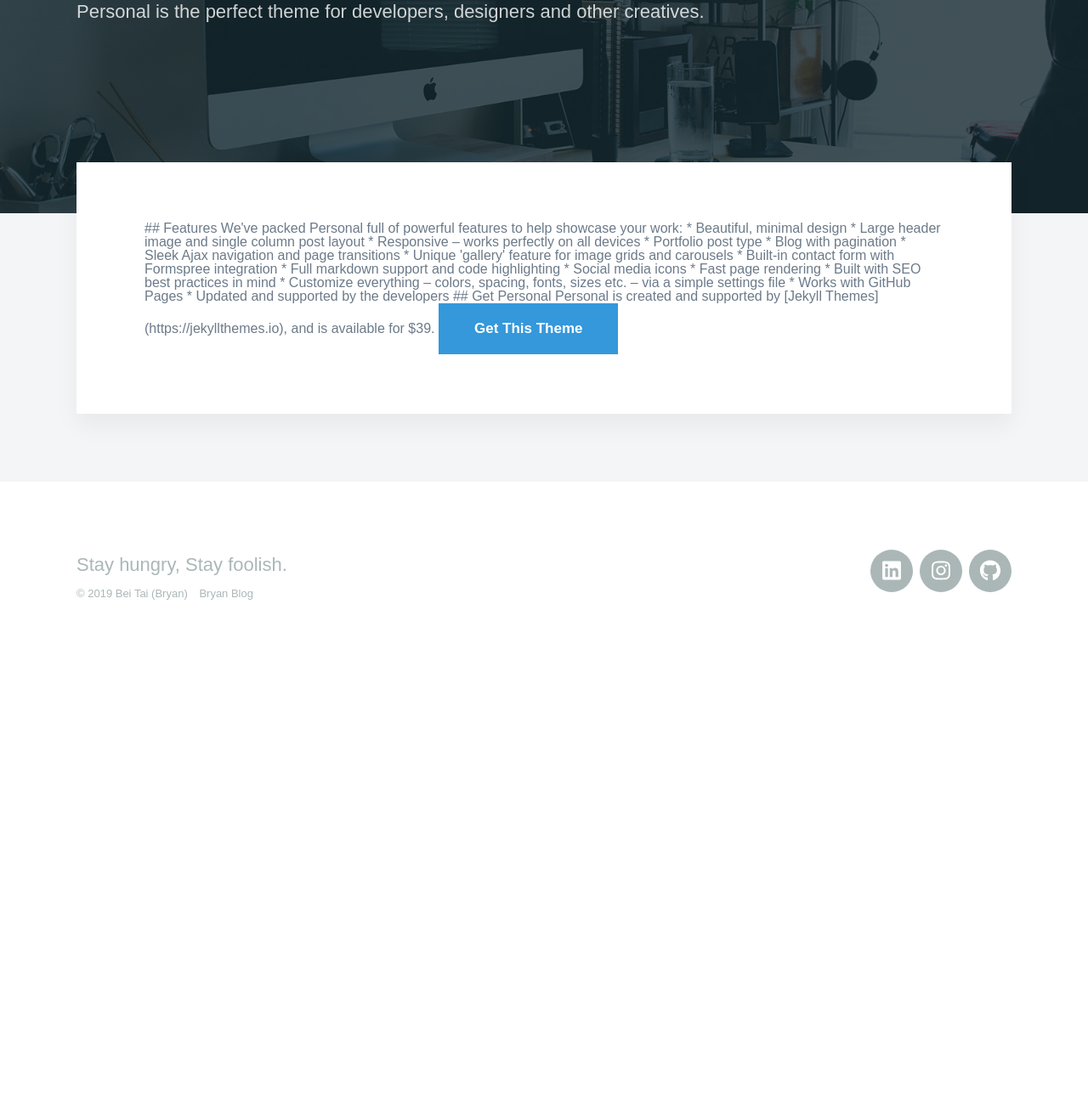
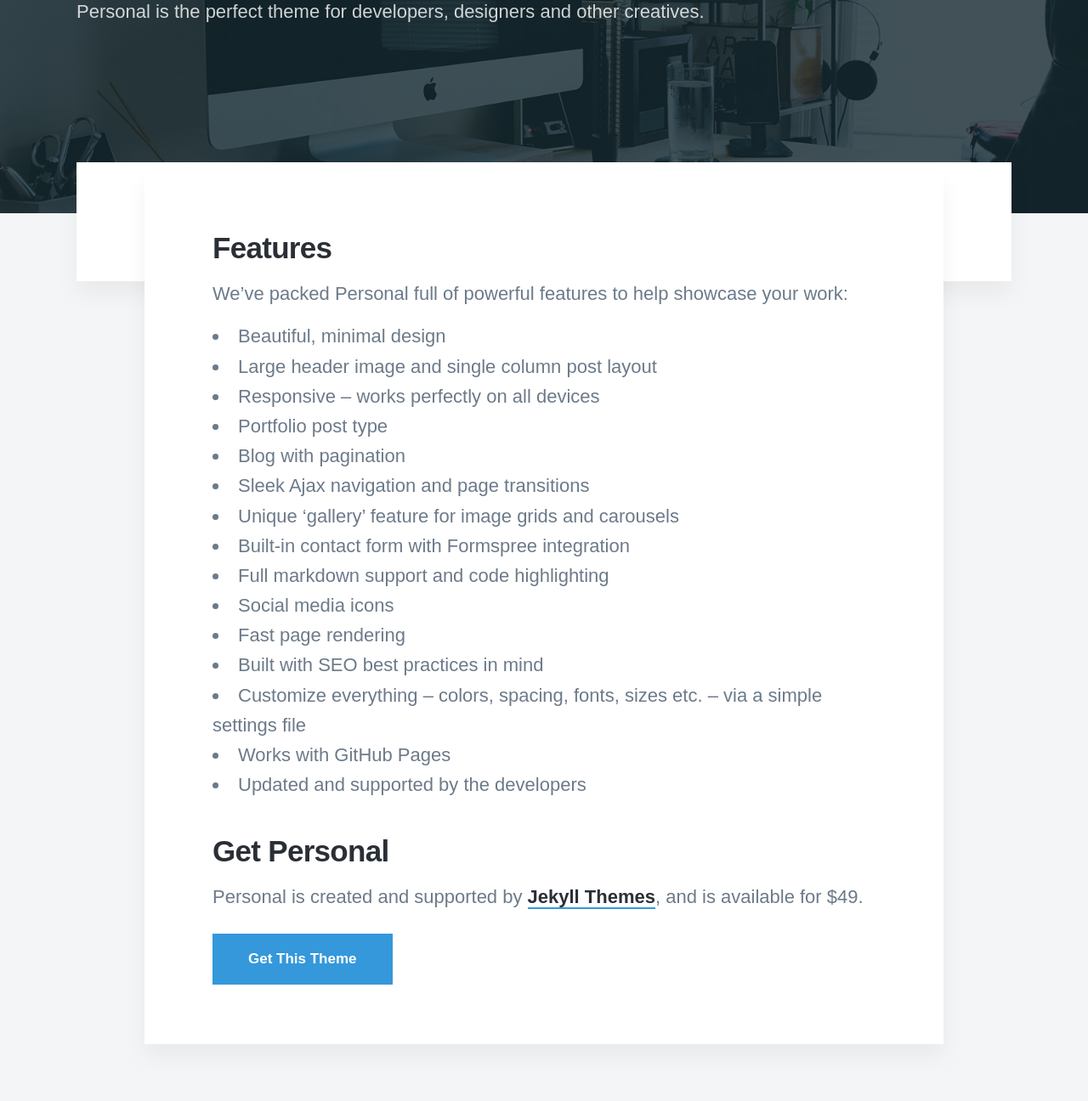
Before and after one commit to bryantaibei/bryantaibei.github.io, a Jekyll site: the page built from _pages/about.html, in a window 1280 px wide and 1400 px high, scrolled down 341 px. Shown: the top 1296 px of the window at 85% size. Built offline with Jekyll 4.4.1, drawn with Linux system fonts in a browser that asks for light colours; nearby versions of some CDN libraries; some web fonts are replaced; before the commit the page ends 1126 px from its top, so only the background shows below that.

Commit message:
Update about.html

```diff
--- a/_pages/about.html
+++ b/_pages/about.html
@@ -4,29 +4,43 @@ subtitle: Personal is the perfect theme for developers, designers and other crea
 description: Personal is the perfect theme for developers, designers and other creatives.
 featured_image: /images/demo/about.jpg
 ---
+<section class="single">
 
-## Features
+	<div class="wrap">
 
-We've packed Personal full of powerful features to help showcase your work:
+		<article class="single-post">
 
-* Beautiful, minimal design
-* Large header image and single column post layout
-* Responsive – works perfectly on all devices
-* Portfolio post type
-* Blog with pagination
-* Sleek Ajax navigation and page transitions
-* Unique 'gallery' feature for image grids and carousels
-* Built-in contact form with Formspree integration
-* Full markdown support and code highlighting
-* Social media icons
-* Fast page rendering
-* Built with SEO best practices in mind
-* Customize everything – colors, spacing, fonts, sizes etc. – via a simple settings file
-* Works with GitHub Pages
-* Updated and supported by the developers
+			<h2 id="features">Features</h2>
 
-## Get Personal
+<p>We’ve packed Personal full of powerful features to help showcase your work:</p>
 
-Personal is created and supported by [Jekyll Themes](https://jekyllthemes.io), and is available for $39.
+<ul>
+  <li>Beautiful, minimal design</li>
+  <li>Large header image and single column post layout</li>
+  <li>Responsive – works perfectly on all devices</li>
+  <li>Portfolio post type</li>
+  <li>Blog with pagination</li>
+  <li>Sleek Ajax navigation and page transitions</li>
+  <li>Unique ‘gallery’ feature for image grids and carousels</li>
+  <li>Built-in contact form with Formspree integration</li>
+  <li>Full markdown support and code highlighting</li>
+  <li>Social media icons</li>
+  <li>Fast page rendering</li>
+  <li>Built with SEO best practices in mind</li>
+  <li>Customize everything – colors, spacing, fonts, sizes etc. – via a simple settings file</li>
+  <li>Works with GitHub Pages</li>
+  <li>Updated and supported by the developers</li>
+</ul>
 
-<a href="https://jekyllthemes.io/theme/personal-website-jekyll-theme" class="button button--large">Get This Theme</a>
+<h2 id="get-personal">Get Personal</h2>
+
+<p>Personal is created and supported by <a href="https://jekyllthemes.io">Jekyll Themes</a>, and is available for $49.</p>
+
+<p><a href="https://jekyllthemes.io/theme/personal-website-jekyll-theme" class="button button--large">Get This Theme</a></p>
+
+
+		</article>
+
+	</div>
+
+</section>
```
